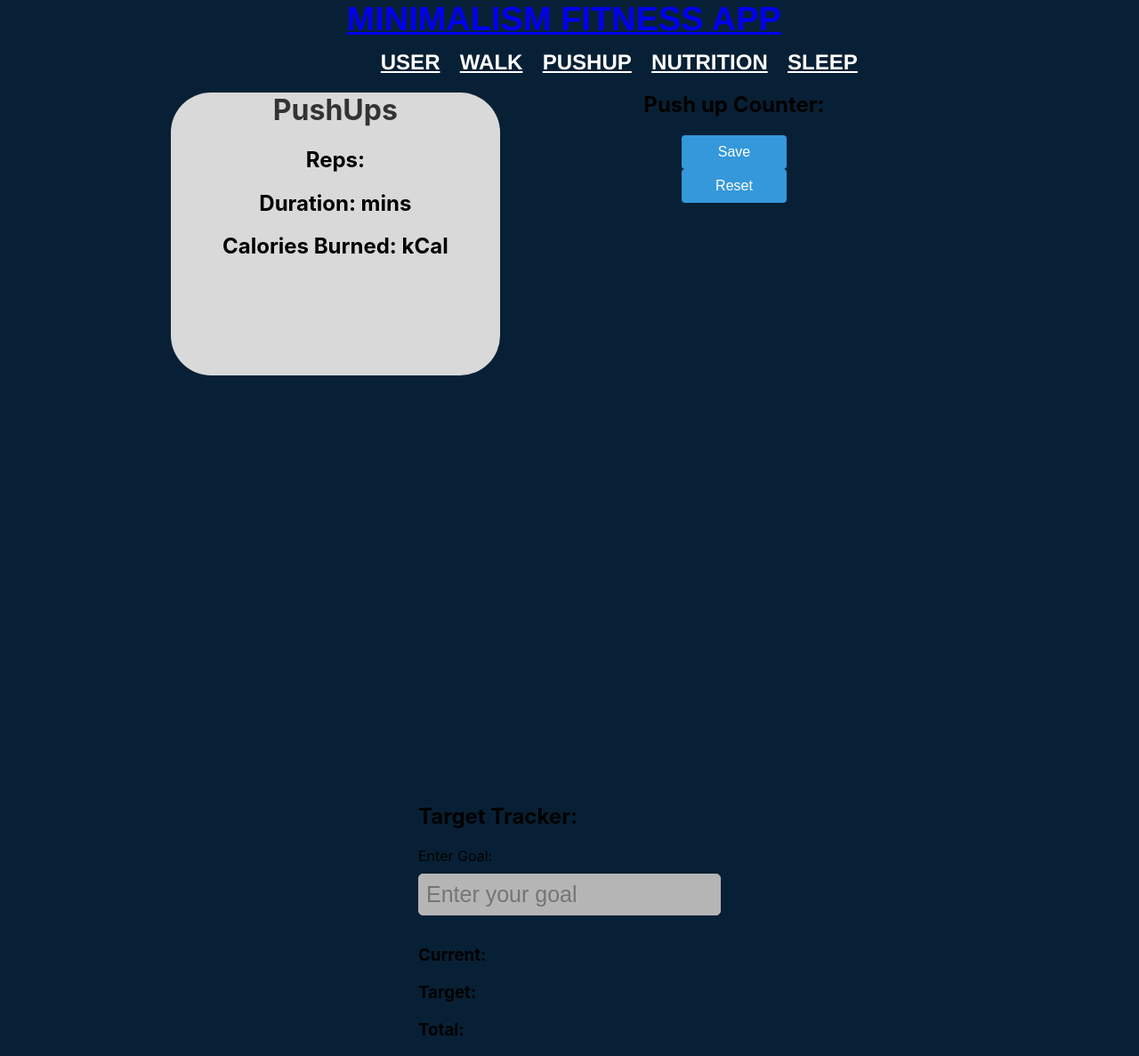
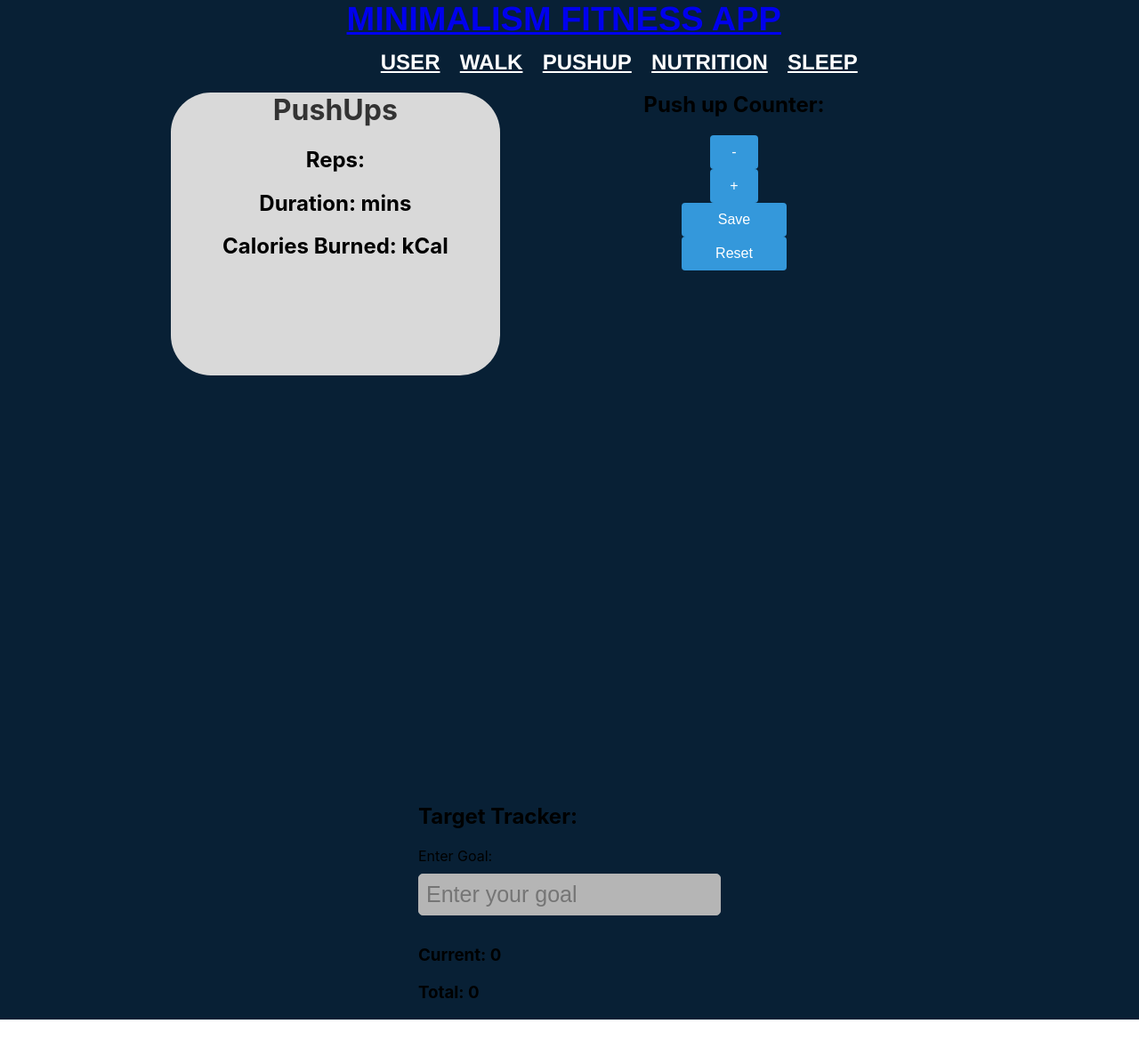
Before and after one commit to kadrikodes/MinimalismFitnessApplication, a React (Create React App) app in the folder src/main/java/com/health/minimalismfitnessapp/frontend/fitness-app/: page /pushup in a window 1280 px wide. Shown: the whole page at 89% size. After the commit the page ends 1146 px from the top, so only its background shows below. Built offline with nearby package versions, Linux system fonts and the light colour scheme; no server answers.

Commit message:
Sharing increment and decrement methods between push up containers

```diff
--- a/src/main/java/com/health/minimalismfitnessapp/frontend/fitness-app/src/components/PushUpPage/Counter/CounterContainer.js
+++ b/src/main/java/com/health/minimalismfitnessapp/frontend/fitness-app/src/components/PushUpPage/Counter/CounterContainer.js
@@ -1,12 +1,12 @@
 import "./CounterContainer.css";
 
-const CounterContainer = ({ goal, count, savedCount }) => {
+const CounterContainer = (props) => {
     return (
       <div className="counter-container">
         <div className="target-tracker">
-          <h3>Current: {count}</h3>
-          <h3>Target: {goal}</h3>
-          <h3>Total: {savedCount}</h3>
+          <h3>Current: {props.count}</h3>
+          {/* <h3>Target: {goal}</h3> */}
+          <h3>Total: {props.savedCount}</h3>
         </div>
       </div>
     );
--- a/src/main/java/com/health/minimalismfitnessapp/frontend/fitness-app/src/components/PushUpPage/PushUpPage.js
+++ b/src/main/java/com/health/minimalismfitnessapp/frontend/fitness-app/src/components/PushUpPage/PushUpPage.js
@@ -13,6 +13,7 @@ const PushUpPage = () => {
     const [count, setCount] = useState(0);
     const [savedCount, setSavedCount] = useState(0);
 
+
     const [pushUpData, setPushUpData] = useState(null);
 
     useEffect(() => {
@@ -23,15 +24,15 @@ const PushUpPage = () => {
         .then((data) => {setPushUpData(data);})
     }, [])
 
-    // const handleIncrement = () => {
-    //     setCount(count + 1);
-    //   };
+    const handleIncrement = () => {
+        setCount(count + 1);
+      };
 
-    //   const handleDecrement = () => {
-    //     if (count > 0) {
-    //       setCount(count - 1);
-    //     }
-    //   };
+      const handleDecrement = () => {
+        if (count > 0) {
+          setCount(count - 1);
+        }
+      };
 
     return (
         <div className="desktop">
@@ -42,12 +43,12 @@ const PushUpPage = () => {
             <PushUpContainer pushUpData={pushUpData} />
             </div>
             <div className="column">
-            <TrackerContainer />
+            <TrackerContainer handleIncrement={handleIncrement} handleDecrement={handleDecrement}/>
             </div>
             <div className="column">
                 <h2>Target Tracker:</h2>
             <InputContainer />
-            <CounterContainer />
+            <CounterContainer count={count} savedCount={savedCount} />
             </div>
             </div>
         </div>
--- a/src/main/java/com/health/minimalismfitnessapp/frontend/fitness-app/src/components/PushUpPage/Tracker/TrackerContainer.js
+++ b/src/main/java/com/health/minimalismfitnessapp/frontend/fitness-app/src/components/PushUpPage/Tracker/TrackerContainer.js
@@ -4,7 +4,7 @@ import "./TrackerContainer.css";
 import CounterContainer from "../Counter/CounterContainer";
 
 
-const TrackerContainer = () => {
+const TrackerContainer = (props) => {
     const [goal, setGoal] = useState(0);
     const [count, setCount] = useState(0);
     const [savedCount, setSavedCount] = useState(0);
@@ -42,8 +42,8 @@ const TrackerContainer = () => {
         <div className="column">
           <div className="row">
             <div className="row">
-              {/* <button className="increment-button" onClick={handleDecrement}>-</button>
-              <button className="increment-button" onClick={handleIncrement}>+</button> */}
+              <button className="increment-button" onClick={props.handleDecrement}>-</button>
+              <button className="increment-button" onClick={props.handleIncrement}>+</button>
             </div>
           </div>
           <div className="row">
```
Also changed, not shown: 1 other file (tests, documents, lock files or other folders).
